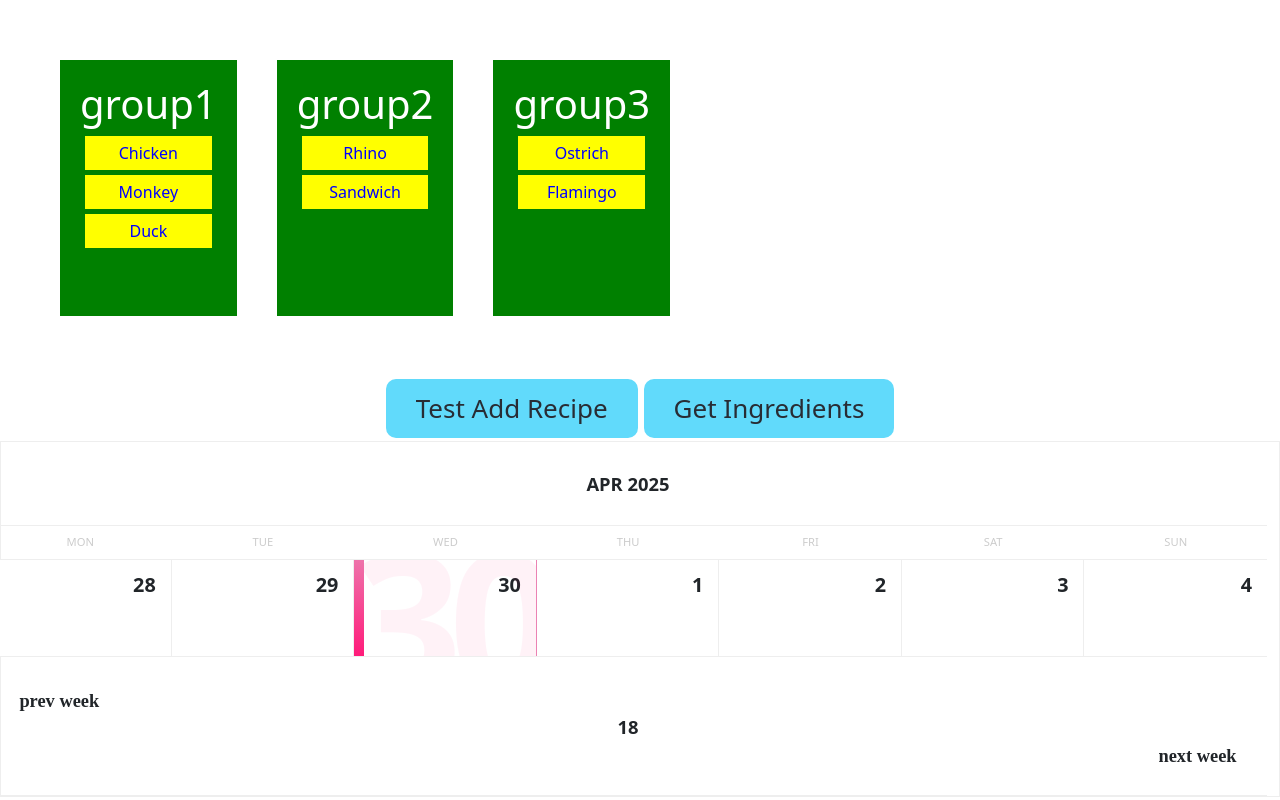
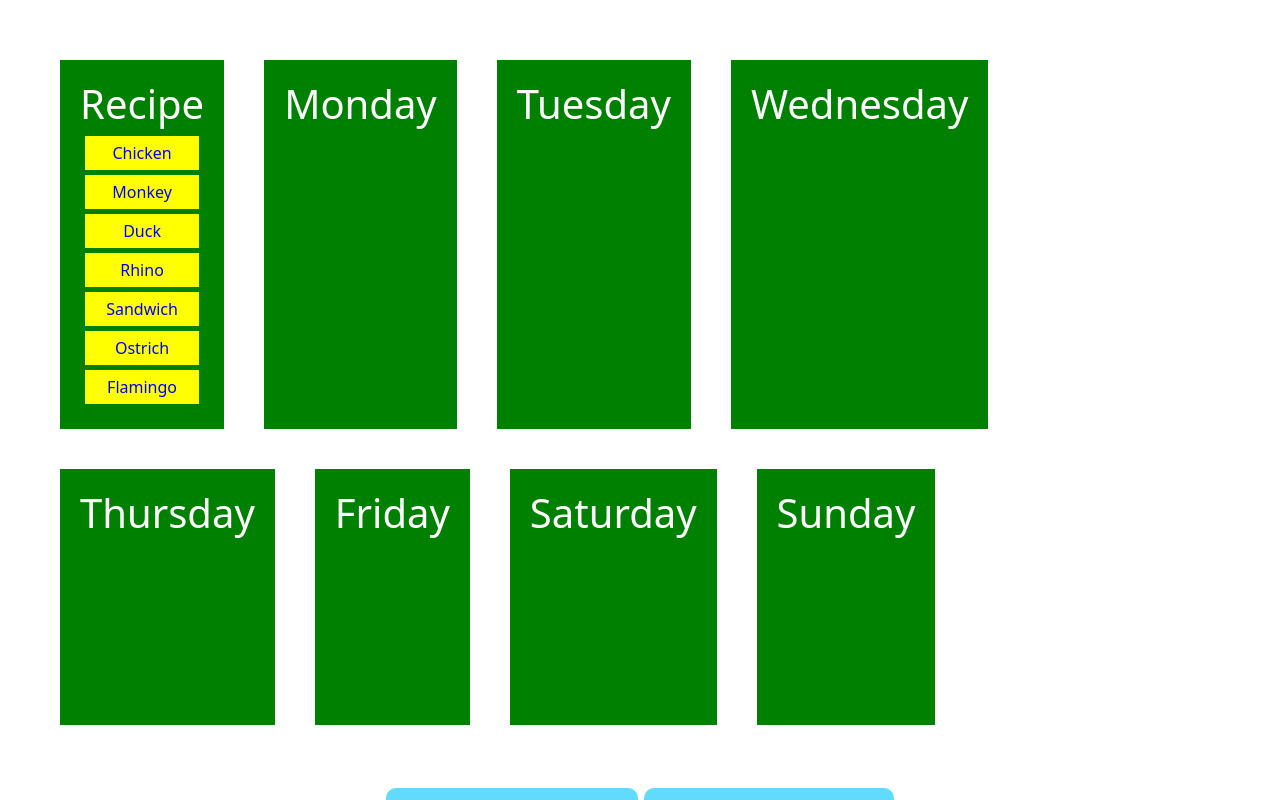
Before and after one commit to paoloe/meal_prep, a React (Create React App) app in the folder app/: page / in a window 1280 px wide. Shown: the top 800 px of the page. Built offline with nearby package versions, Linux system fonts and the light colour scheme.

Commit message:
Changed groups to day of week

```diff
--- a/app/src/Components/Dnd.js
+++ b/app/src/Components/Dnd.js
@@ -2,15 +2,15 @@ import React, { useState } from "react";
 import "./Dnd.css";
 
 export default function Dnd() {
-  const groups = ["group1", "group2", "group3"];
+  const groups = ["Recipe", "Monday", "Tuesday", "Wednesday", "Thursday", "Friday", "Saturday", "Sunday"];
   const [items, setitems] = useState([
     { id: 1, group: groups[0], value: "Chicken" },
     { id: 2, group: groups[0], value: "Monkey" },
     { id: 3, group: groups[0], value: "Duck" },
-    { id: 4, group: groups[1], value: "Rhino" },
-    { id: 5, group: groups[1], value: "Sandwich" },
-    { id: 6, group: groups[2], value: "Ostrich" },
-    { id: 7, group: groups[2], value: "Flamingo" }
+    { id: 4, group: groups[0], value: "Rhino" },
+    { id: 5, group: groups[0], value: "Sandwich" },
+    { id: 6, group: groups[0], value: "Ostrich" },
+    { id: 7, group: groups[0], value: "Flamingo" }
   ]);
 
   const [dragging, setDragging] = useState();
```
